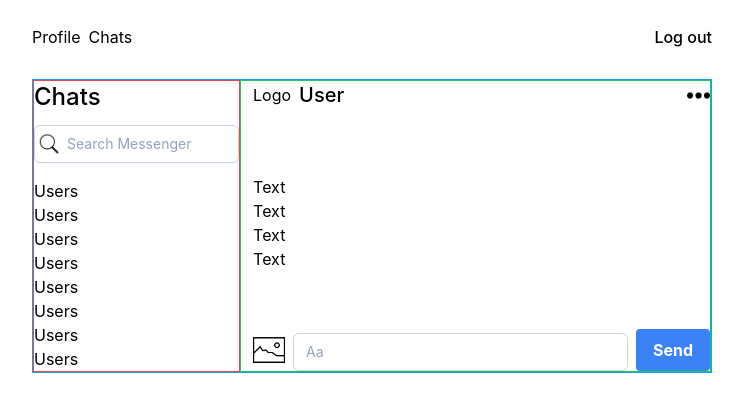
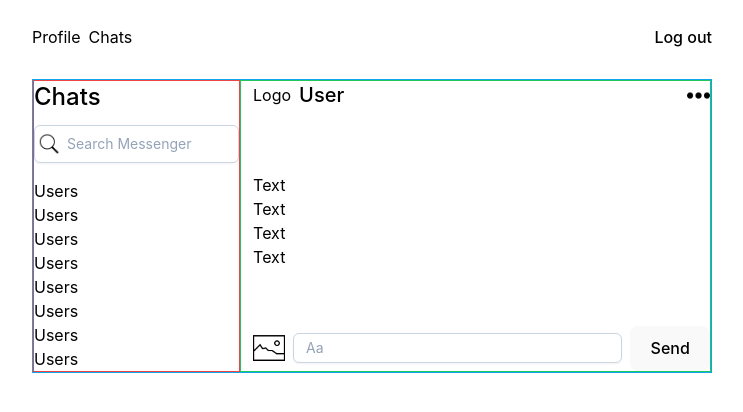
Before and after one commit to rosecodez/Messaging-App, a React (Vite) app in the folder frontend/: page /chats in a window 1280 px wide. Shown: the top 412 px of the page, without its empty margins (268-1011 px from the left). Built offline with nearby package versions, Linux system fonts and the light colour scheme.

Commit message:
Overflow textarea container to max 4 rows on event

```diff
--- a/frontend/src/pages/chatsPage.jsx
+++ b/frontend/src/pages/chatsPage.jsx
@@ -51,9 +51,24 @@ export default function ChatsPage() {
                             /* when selected, hide img button insert,
                             input container box will stretch, become bigger if the user adds more characters */
                         }
-                        <input type="text" name="text" className="size-fit mt-1 px-3 py-2 bg-white border shadow-sm border-slate-300
-                        placeholder-slate-400 focus:outline-none focus:border-sky-500 focus:ring-sky-500 block w-full rounded-md sm:text-sm focus:ring-1" placeholder="Aa" />
-                        <button className="bg-blue-500 hover:bg-indigo-600 text-white font-bold py-2 px-4 rounded focus:outline-none focus:shadow-outline">Send</button>
+
+                        <textarea
+                            name="text"
+                            onInput={(e) => {
+                                if (e.target.value === '') {
+                                    e.target.style.height = '30px'
+                                } else {
+                                    e.target.style.height = 'auto';
+                                e.target.style.height = `${e.target.scrollHeight}px`;
+                                }
+                            }}
+                            className="max-h-[88px] h-[30px] w-full px-3 py-1 bg-white border shadow-sm border-slate-300
+                                placeholder-slate-400 focus:outline-none focus:border-sky-500 focus:ring-sky-500
+                                block rounded-md sm:text-sm focus:ring-1 overflow-auto resize-none"
+                            placeholder="Aa"
+                        ></textarea>
+
+                        <button>Send</button>
 
                     </div>
                 </div>
```
